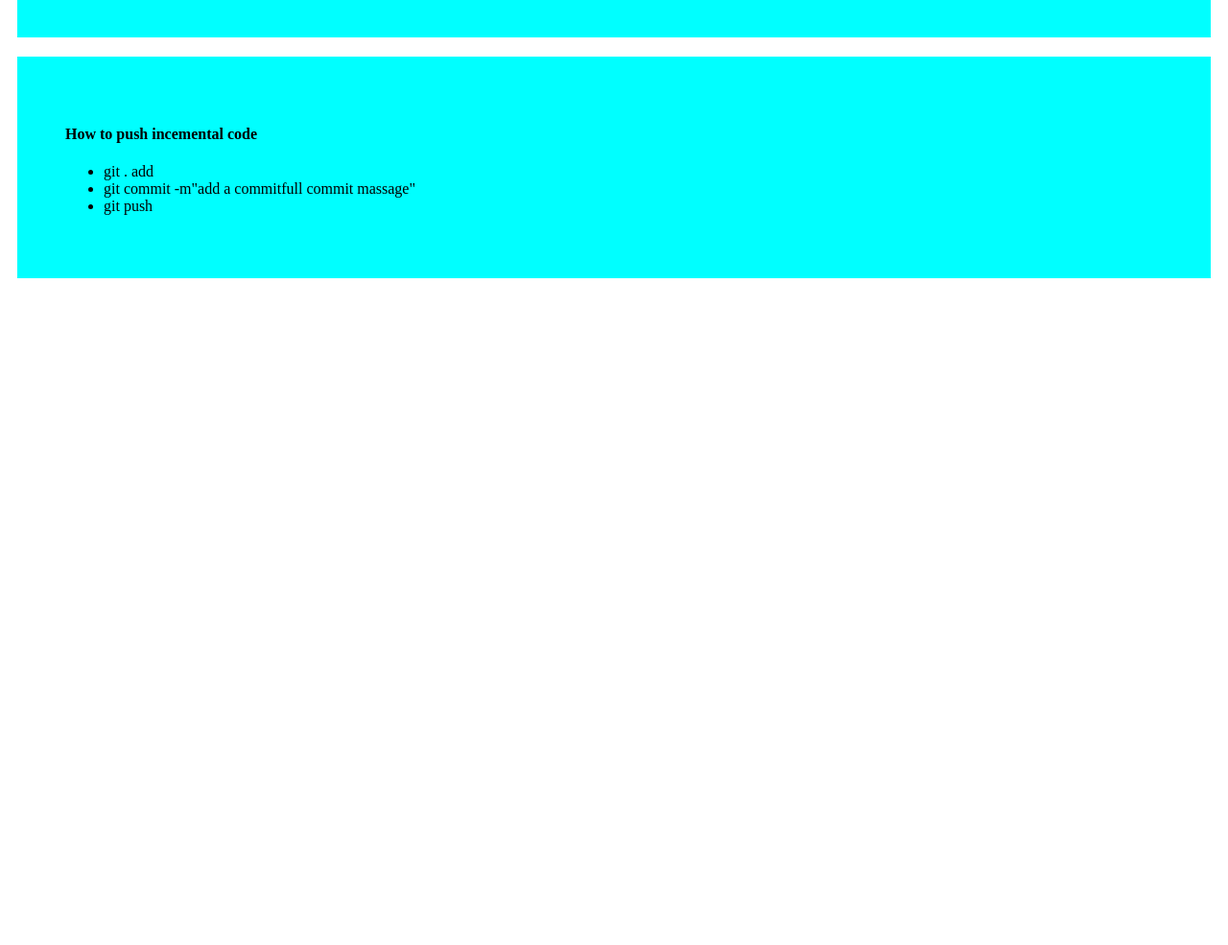
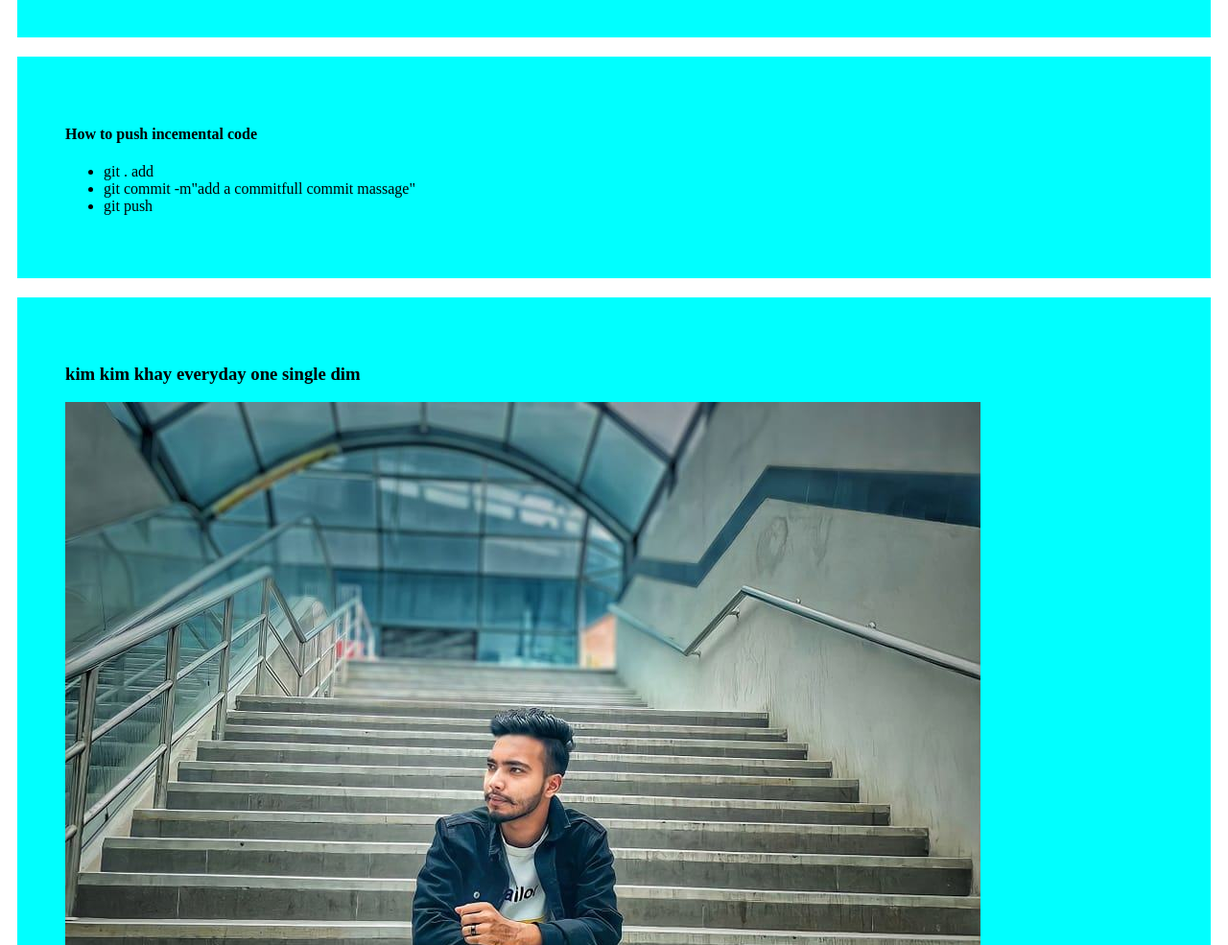
Before and after one commit to joykumar102/my-simple-website, a plain HTML site: page index.html in a window 1280 px wide. Shown: the part 655-1640 px from the top of the page at 96% size. Before the commit the page ends 955 px from the top, so only its background shows below. Drawn offline with Linux system fonts and the light colour scheme.

Commit message:
added kim with a dim

```diff
--- a/index.html
+++ b/index.html
@@ -27,5 +27,9 @@
             <li>git push</li>
         </ul>
     </div>
+    <div>
+        <h3>kim kim khay everyday one single dim</h3>
+        <img src="images/joy.jpg.jpg" alt="">
+    </div>
 </body>
 </html>
```
Also changed, not shown: images/joy.jpg.jpg (added).
